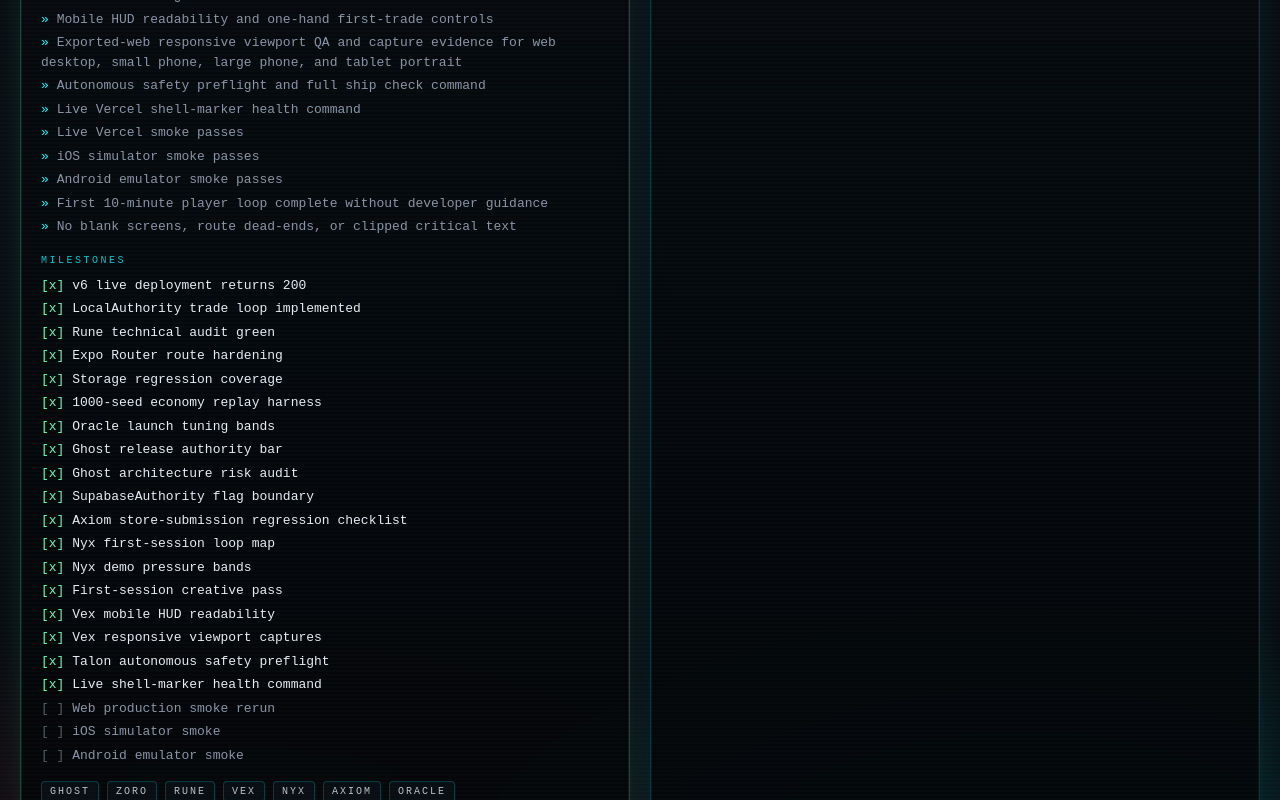
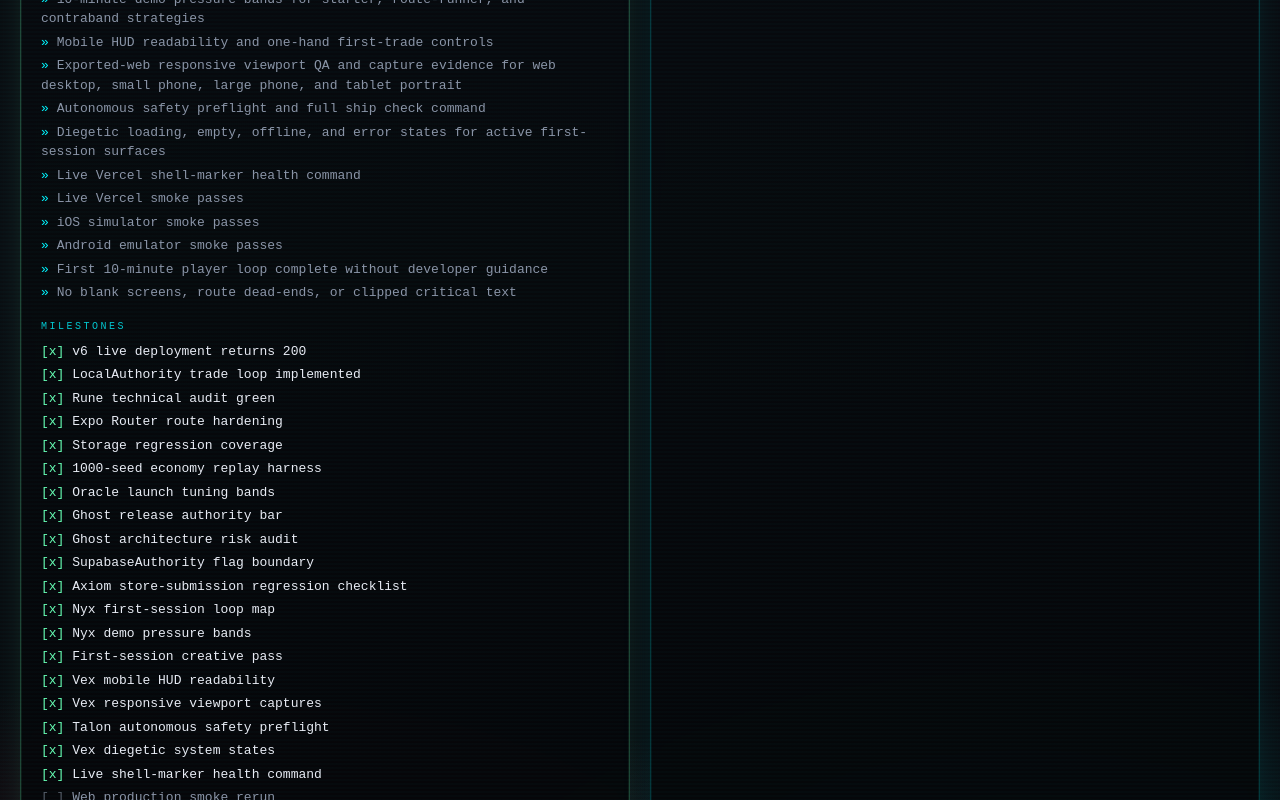
Before and after one commit to GHX5T-SOL/Dev-lab-of-CyberTrader-Age-of-Pantheon-, a Next.js app in the folder web/: page /office/roadmap in a window 1280 px wide. Shown: the part 1460-2260 px from the top of the page. Built offline with nearby package versions, Linux system fonts and the light colour scheme; no server answers.

Commit message:
vex-p1-003 vex: sync system states status

```diff
--- a/web/src/data/roadmap.ts
+++ b/web/src/data/roadmap.ts
@@ -71,7 +71,7 @@
     dates: "2026-04-26 -> 2026-05-10",
     status: "active",
     summary:
-      "Make CyberTrader v6 a reliable demo across Web, iOS simulator, and Android emulator. Rune's technical audit, route hardening, storage regression checks, EAS profiles, Oracle's replay harness and launch tuning bands, Ghost's release-authority bar and architecture risk audit, EAS Node alignment, Kite's SupabaseAuthority flag boundary, Nyx's first-session loop guidance and pressure bands, Zoro's first-journey creative pass, Vex's mobile HUD readability and responsive viewport passes, Talon's autonomous safety preflight, and Zyra's repeatable live health command are in place.",
+      "Make CyberTrader v6 a reliable demo across Web, iOS simulator, and Android emulator. Rune's technical audit, route hardening, storage regression checks, EAS profiles, Oracle's replay harness and launch tuning bands, Ghost's release-authority bar and architecture risk audit, EAS Node alignment, Kite's SupabaseAuthority flag boundary, Nyx's first-session loop guidance and pressure bands, Zoro's first-journey creative pass, Vex's mobile HUD readability, responsive viewport, and diegetic system-state passes, Talon's autonomous safety preflight, and Zyra's repeatable live health command are in place.",
     deliverables: [
       "Typecheck, tests, and web export green",
       "Expo Router route recovery and Android/menu back paths hardened",
@@ -86,6 +86,7 @@
       "Mobile HUD readability and one-hand first-trade controls",
       "Exported-web responsive viewport QA and capture evidence for web desktop, small phone, large phone, and tablet portrait",
       "Autonomous safety preflight and full ship check command",
+      "Diegetic loading, empty, offline, and error states for active first-session surfaces",
       "Live Vercel shell-marker health command",
       "Live Vercel smoke passes",
       "iOS simulator smoke passes",
@@ -111,6 +112,7 @@
       { label: "Vex mobile HUD readability", done: true },
       { label: "Vex responsive viewport captures", done: true },
       { label: "Talon autonomous safety preflight", done: true },
+      { label: "Vex diegetic system states", done: true },
       { label: "Live shell-marker health command", done: true },
       { label: "Web production smoke rerun", done: false },
       { label: "iOS simulator smoke", done: false },
--- a/web/src/data/status.ts
+++ b/web/src/data/status.ts
@@ -50,6 +50,7 @@
     "Vex completed the mobile HUD readability pass with prioritized Energy/Heat/0BOL telemetry, terminal owned-quantity visibility, scaled labels, and 44-52 px first-trade touch targets",
     "Vex completed exported-web responsive viewport captures and QA across web desktop, small phone, large phone, and tablet portrait",
     "Talon completed the autonomous safety preflight and full v6 ship check command for direct-push implementation loops",
+    "Vex completed diegetic loading, empty, offline, and error states with safe system-message handling",
     "New v6 App Store readiness task map assigns work to Ghost, Zoro, the AI Council, Zara, and Zyra",
     "OpenClaw on zyra-mini is updated to 2026.4.24, gateway is restarted, v6 is cloned, and Zara/Zyra run through external launchd jobs",
     "OpenClaw runner config uses xhigh reasoning; OpenAI model listing works, but generation is quota-limited and falls through to Claude Code",
@@ -73,7 +74,7 @@
     {
       label: "Build checks",
       state: "green",
-      detail: "Rune audit, route hardening, storage regression checks, Oracle replay and launch tuning audits, Ghost architecture risk audit, Kite authority flag checks, Nyx first-session and pressure-band tests, Vex HUD and responsive viewport validation, Talon safety preflight, EAS config validation, Jest tests, and Expo web export pass locally",
+      detail: "Rune audit, route hardening, storage regression checks, Oracle replay and launch tuning audits, Ghost architecture risk audit, Kite authority flag checks, Nyx first-session and pressure-band tests, Vex HUD/responsive/system-state validation, Talon safety preflight, EAS config validation, Jest tests, and Expo web export pass locally",
     },
     {
       label: "Native QA",
--- a/web/src/data/tasks.ts
+++ b/web/src/data/tasks.ts
@@ -237,11 +237,13 @@
     id: "vex-p1-003",
     owner: "vex",
     title: "Design app-store-safe error, empty, offline, and loading states",
-    status: "todo",
+    status: "done",
     priority: "P1",
     estimate: "4h",
     acceptanceCriteria: ["No raw technical errors reach players", "Offline mode is clear", "Loading states feel diegetic"],
     tags: ["ux", "error-handling", "offline"],
+    notes: "Completed 2026-04-26. v6 now has a shared SystemStatePanel, loading route recovery, empty states for positions/news/notifications, offline/local-loop Settings disclosure, and safe system-message formatting that avoids raw exception text.",
+    links: [{ label: "Diegetic system states", href: `${v6}/blob/main/docs/release/vex-p1-003-system-states.md` }],
   }),
   task({
     id: "vex-p1-004",
```
Also changed, not shown: 3 other files (tests, documents, lock files or other folders).
